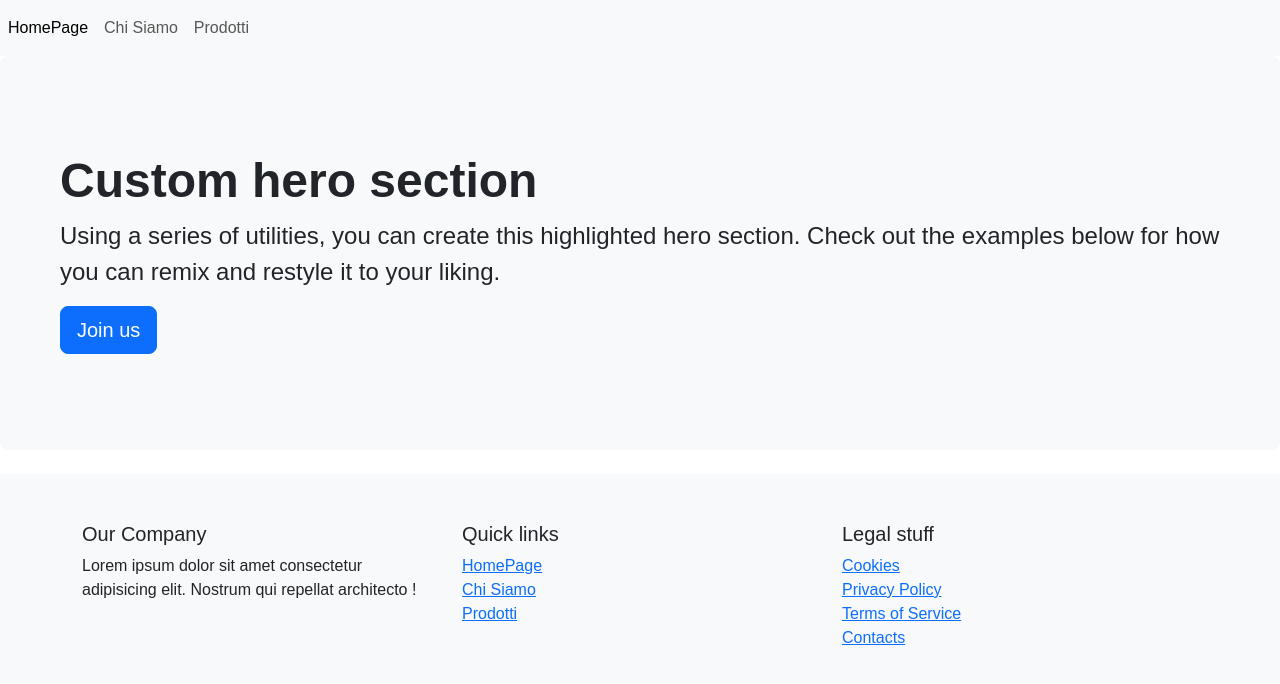
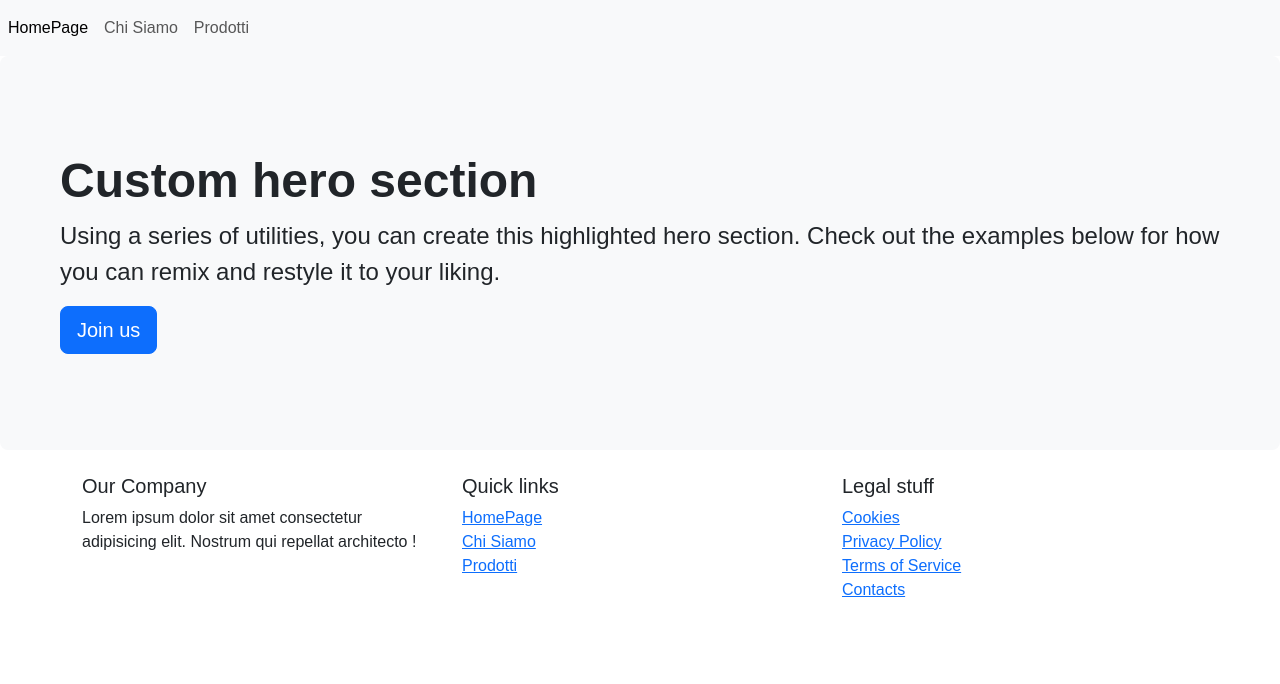
Before and after one commit to AlexandruMunteanu89/react-router, a React (Vite) app: page / in a window 1280 px wide. Shown: the top 684 px of the page. Built offline with nearby package versions, Linux system fonts and the light colour scheme.

Commit message:
Centralizzata la Navbar(HeaderNav) e Footer usando un componente Layout

```diff
--- a/src/App.jsx
+++ b/src/App.jsx
@@ -2,6 +2,7 @@ import { BrowserRouter, Route, Routes } from "react-router-dom";
 import HomePage from "./pages/HomePage";
 import AboutPage from "./pages/AboutPage";
 import Prodotti from "./pages/Prodotti";
+import DefaultLayout from "./layouts/DefaultLeyout";
 
 
 function App() {
@@ -11,9 +12,11 @@ function App() {
     <>
     <BrowserRouter>
       <Routes>
-        <Route path="/" element={<HomePage />} />
-        <Route path="/chi-siamo" element={<AboutPage />} />
-        <Route path="/prodotti" element={<Prodotti />} />
+        <Route element={<DefaultLayout />}>
+          <Route path="/" element={<HomePage />} />
+          <Route path="/chi-siamo" element={<AboutPage />} />
+          <Route path="/prodotti" element={<Prodotti />} />
+        </Route>
       </Routes>
     </BrowserRouter>
     </>
--- /dev/null
+++ b/src/components/Footer.jsx
@@ -0,0 +1,31 @@
+export default function Footer() {
+
+
+    return(
+                <div className="container">
+                    <div className=" row row-cols-1 row-cols-md-3">
+                        <div className="col">
+                            <h5>Our Company</h5>
+                            <p>Lorem ipsum dolor sit amet consectetur adipisicing elit. Nostrum qui repellat architecto !</p>
+                        </div>
+                        <div className="col">
+                            <h5>Quick links</h5>
+                            <ul className="list-unstyled">
+                                <li><a href="">HomePage</a></li>
+                                <li><a href="">Chi Siamo</a></li>
+                                <li><a href="">Prodotti</a></li>
+                            </ul>
+                        </div>
+                        <div className="col">
+                            <h5>Legal stuff</h5>
+                            <ul className="list-unstyled">
+                                <li><a href="">Cookies</a></li>
+                                <li><a href="">Privacy Policy</a></li>
+                                <li><a href="">Terms of Service</a></li>
+                                <li><a href="">Contacts</a></li>
+                            </ul>
+                        </div>
+                    </div>
+                </div>
+    )
+}
--- /dev/null
+++ b/src/components/HeaderNav.jsx
@@ -0,0 +1,11 @@
+export default function HeaderNav() {
+    return(
+        <nav className="navbar navbar-expand navbar-light bg-light">
+            <div className="nav navbar-nav">
+                <a className="nav-item nav-link active" href="/" aria-current="page">HomePage </a>
+                <a className="nav-item nav-link" href="/chi-siamo">Chi Siamo</a>
+                <a className="nav-item nav-link" href="/prodotti">Prodotti</a>
+            </div>
+        </nav>
+    )
+}
--- /dev/null
+++ b/src/layouts/DefaultLeyout.jsx
@@ -0,0 +1,20 @@
+import { Outlet } from "react-router-dom";
+import HeaderNav from "../components/HeaderNav";
+import Footer from "../components/Footer";
+
+
+export default function DefaultLayout() {
+    return (
+        <div>
+            <header>
+                <HeaderNav />
+            </header>
+            <main>
+                <Outlet />
+            </main>
+            <footer>
+                <Footer />
+            </footer>
+        </div>
+    );
+}
--- a/src/pages/HomePage.jsx
+++ b/src/pages/HomePage.jsx
@@ -2,18 +2,6 @@ export default function HomePage(){
 
 
     return (
-        <>
-
-            <header>
-                <nav className="navbar navbar-expand navbar-light bg-light">
-                    <div className="nav navbar-nav">
-                        <a className="nav-item nav-link active" href="/" aria-current="page">HomePage </a>
-                        <a className="nav-item nav-link" href="/chi-siamo">Chi Siamo</a>
-                        <a className="nav-item nav-link" href="/prodotti">Prodotti</a>
-                    </div>
-                </nav>
-
-            </header>
             <main>
                 <div className="p-5 mb-4 bg-light rounded-3">
                     <div className="container-fluid py-5">
@@ -30,36 +18,5 @@ export default function HomePage(){
                 </div>
 
             </main>
-            <footer className="bg-light py-5">
-                <div className="container">
-                    <div className=" row row-cols-1 row-cols-md-3">
-                        <div className="col">
-                            <h5>Our Company</h5>
-                            <p>Lorem ipsum dolor sit amet consectetur adipisicing elit. Nostrum qui repellat architecto !</p>
-                        </div>
-                        <div className="col">
-                            <h5>Quick links</h5>
-                            <ul className="list-unstyled">
-                                <li><a href="">HomePage</a></li>
-                                <li><a href="">Chi Siamo</a></li>
-                                <li><a href="">Prodotti</a></li>
-                            </ul>
-                        </div>
-                        <div className="col">
-                            <h5>Legal stuff</h5>
-                            <ul className="list-unstyled">
-                                <li><a href="">Cookies</a></li>
-                                <li><a href="">Privacy Policy</a></li>
-                                <li><a href="">Terms of Service</a></li>
-                                <li><a href="">Contacts</a></li>
-                            </ul>
-                        </div>
-                    </div>
-                </div>
-            </footer>
-
-
-
-        </>
     )
 }
```
